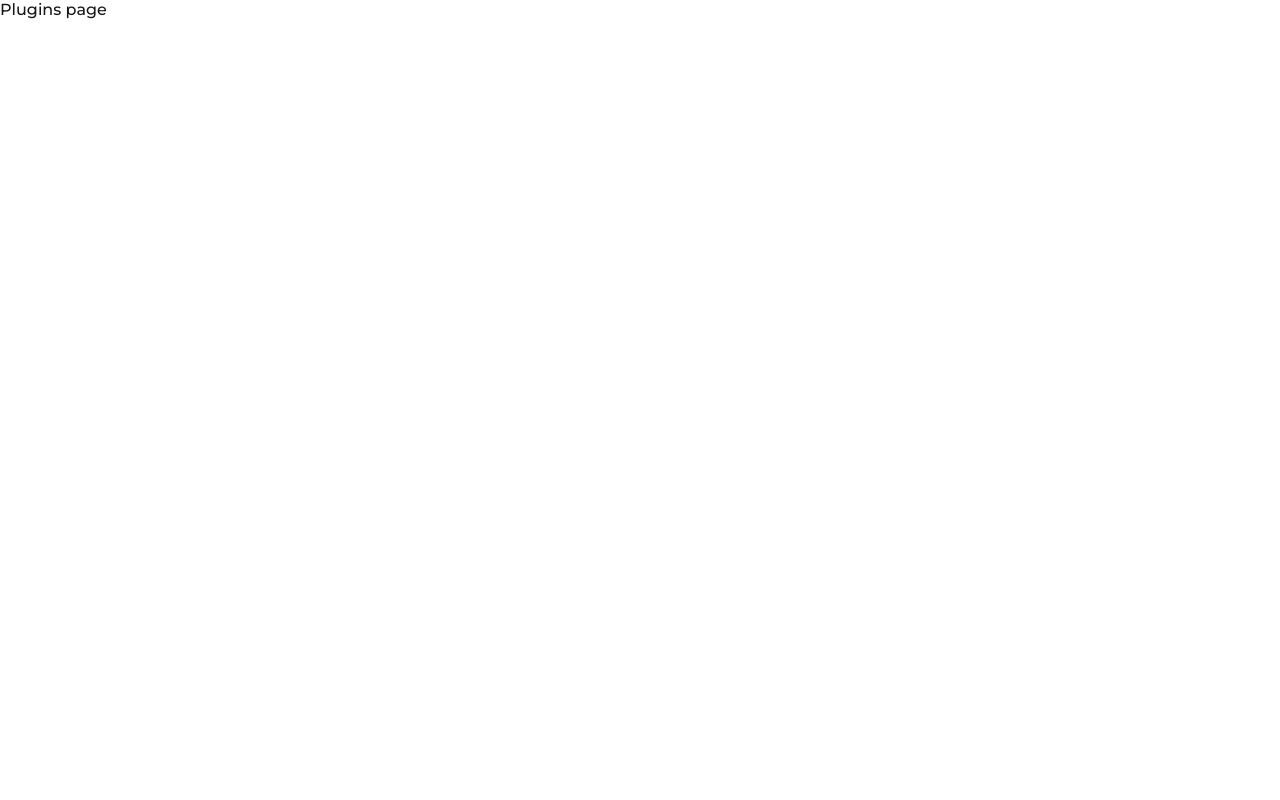
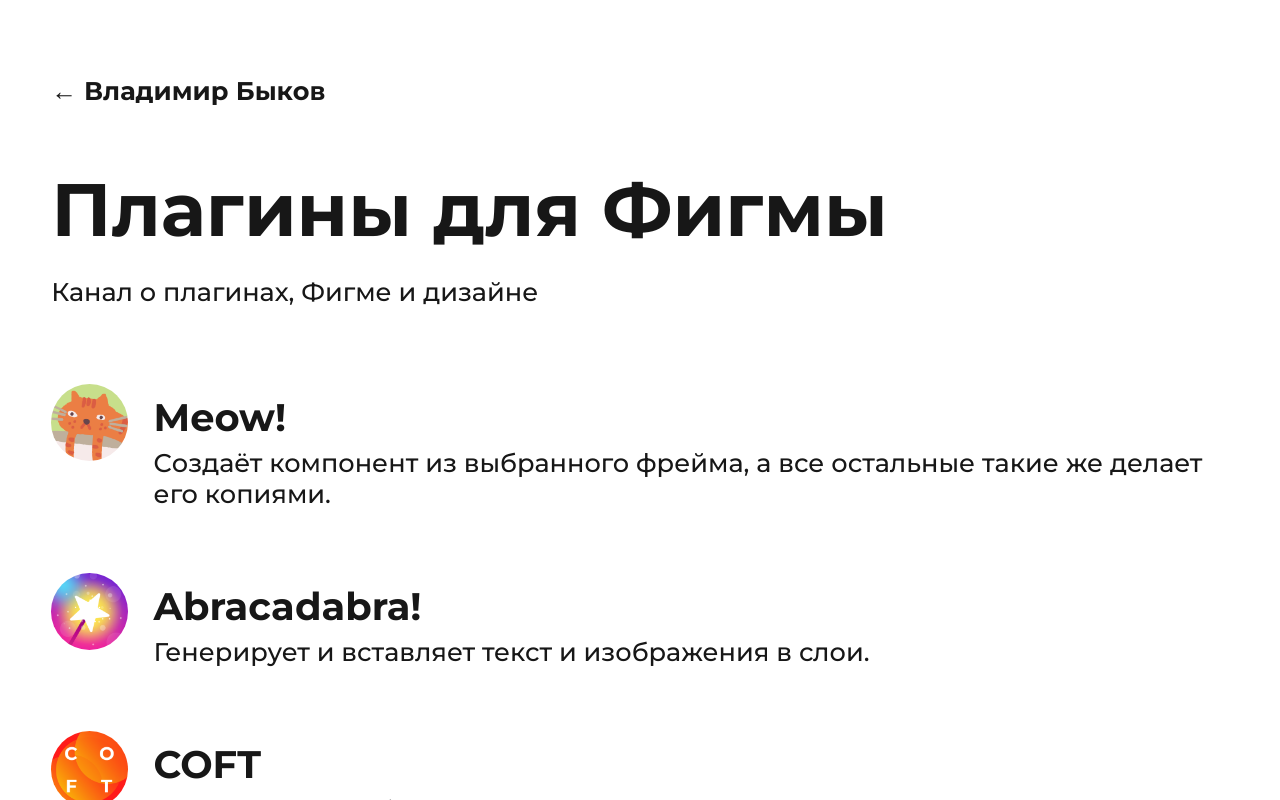
Before and after one commit to milsinery/milsinery, a React (Create React App) app: page /plugins in a window 1280 px wide. Built offline with nearby package versions, Linux system fonts and the light colour scheme; the HTML template or start-up script is replaced by a standard one.

Commit message:
add plugins page

```diff
--- a/package.json
+++ b/package.json
@@ -12,6 +12,7 @@
     "@types/react-dom": "^17.0.0",
     "react": "^17.0.2",
     "react-dom": "^17.0.2",
+    "react-helmet": "^6.1.0",
     "react-router-dom": "^5.1.7",
     "react-scripts": "4.0.3",
     "typescript": "^4.1.2",
@@ -42,6 +43,7 @@
     ]
   },
   "devDependencies": {
+    "@types/react-helmet": "^6.1.1",
     "@types/react-router-dom": "^5.1.7"
   }
 }
--- a/public/index.html
+++ b/public/index.html
@@ -13,14 +13,6 @@
     />
     <meta name="viewport" content="width=device-width, initial-scale=1" />
     <meta name="theme-color" content="#000000" />
-    <meta
-      name="description"
-      content="Разрабатываю интерфейсы, пишу к ним текст и рисую графику. Создаю плагины для Фигмы и рассказываю о них в канале Plugins for Figma."
-    />
-    <!--
-      manifest.json provides metadata used when your web app is installed on a
-      user's mobile device or desktop. See https://developers.google.com/web/fundamentals/web-app-manifest/
-    -->
     <link rel="manifest" href="%PUBLIC_URL%/manifest.json" />
     <!-- Yandex.Metrika counter -->
     <script type="text/javascript">
@@ -59,29 +51,9 @@
         /></div
     ></noscript>
     <!-- /Yandex.Metrika counter -->
-    <!--
-      Notice the use of %PUBLIC_URL% in the tags above.
-      It will be replaced with the URL of the `public` folder during the build.
-      Only files inside the `public` folder can be referenced from the HTML.
-
-      Unlike "/favicon.ico" or "favicon.ico", "%PUBLIC_URL%/favicon.ico" will
-      work correctly both with client-side routing and a non-root public URL.
-      Learn how to configure a non-root public URL by running `npm run build`.
-    -->
-    <title>Владимир Быков</title>
   </head>
   <body>
     <noscript>You need to enable JavaScript to run this app.</noscript>
     <div id="root"></div>
-    <!--
-      This HTML file is a template.
-      If you open it directly in the browser, you will see an empty page.
-
-      You can add webfonts, meta tags, or analytics to this file.
-      The build step will place the bundled scripts into the <body> tag.
-
-      To begin the development, run `npm start` or `yarn start`.
-      To create a production bundle, use `npm run build` or `yarn build`.
-    -->
   </body>
 </html>
--- a/src/App.tsx
+++ b/src/App.tsx
@@ -1,7 +1,7 @@
+import { Route, Switch } from 'react-router-dom';
 import Main from './pages/main/index';
 import Plugins from './pages/plugins/index';
 import Error from './pages/error/index';
-import { Route, Switch } from 'react-router-dom';
 
 const App = () => {
   return (
--- a/src/components/Plugins/index.css
+++ b/src/components/pluginsList/index.css
@@ -1,4 +1,5 @@
-.plugins {
+.pluginsList {
   display: flex;
   flex-direction: column;
+  width: 100%;
 }
--- a/src/components/Plugins/index.tsx
+++ b/src/components/pluginsList/index.tsx
@@ -1,11 +1,11 @@
 import Plugin from '../plugin';
-import PluginsData from './pluginsData';
+import PluginsData from '../../data/pluginsData';
 import './index.css';
 
-const Plugins = () => {
+const PluginsList = () => {
   return (
     <>
-      <div className="plugins">
+      <div className="pluginsList">
         {PluginsData.map((item, key) => {
           return (
             <Plugin
@@ -23,4 +23,4 @@
   );
 };
 
-export default Plugins;
+export default PluginsList;
--- a/src/pages/main/index.css
+++ b/src/pages/main/index.css
@@ -11,7 +11,7 @@
     display: flex;
     flex-direction: column;
     max-width: 1280px;
-    margin: 6vmax 4vmax 8vmax 4vmax;
+    margin: 6vmax 4vmax 12vmax 4vmax;
   }
 
   .main__header {
--- a/src/pages/main/index.tsx
+++ b/src/pages/main/index.tsx
@@ -1,11 +1,21 @@
+import { Helmet } from 'react-helmet';
+import { Link } from 'react-router-dom';
+import PluginsList from '../../components/pluginsList/index';
 import avatar from '../../avatar.webp';
 import avatar2 from '../../avatar.png';
-import Plugins from '../../components/plugins/index';
-import { Link } from 'react-router-dom';
 import './index.css';
 
 const Main = () => {
   return (
+    <>
+      <Helmet>
+        <title>Владимир Быков</title>
+        <meta
+          name="description"
+          content="Разрабатываю интерфейсы, пишу к ним текст и рисую графику. Создаю плагины для Фигмы и рассказываю о них в канале Plugins for Figma."
+        />
+      </Helmet>
+
       <div className="main effect-fade-in effect-zoom-in">
         <div className="main__wrapper">
           <header className="main__header">
@@ -19,13 +29,15 @@
               <h3>Владимир Быков</h3>
             </div>
           </header>
-
           <h1 className="main__title">
             Разрабатываю интерфейсы, пишу к ним текст и рисую графику.
           </h1>
           <div className="main__plugins">
+            <Link to="/plugins">
               <h3 className="main__plugins-title">Плагины для Фигмы</h3>
-          <Plugins></Plugins>
+            </Link>
+
+            <PluginsList></PluginsList>
           </div>
           <div className="main__links">
             <h3 className="main__links-title">Контакты и портфолио</h3>
@@ -69,6 +81,7 @@
           <small className="main__version">Предварительная версия</small>
         </div>
       </div>
+    </>
   );
 };
 
--- a/src/pages/plugins/index.css
+++ b/src/pages/plugins/index.css
@@ -0,0 +1,35 @@
+.plugins {
+    display: flex;
+    flex-direction: column;
+    align-items: center;
+    height: 100%;
+    width: 100%;
+    overflow-y: auto;
+  }
+
+  .plugins__wrapper {
+    display: flex;
+    flex-direction: column;
+    max-width: 1280px;
+    margin: 6vmax 4vmax 12vmax 4vmax;
+  }
+
+  .plugins__header {
+    display: flex;
+    flex: 1 0;
+    margin-bottom: 5vmax;
+  }
+
+  .plugins__title {
+    margin: 0 0 2vmax 0;
+  }
+
+  .plugins__telegram-link {
+    margin: 0 0 6vmax 0;
+  }
+
+
+  .plugins__plugins-list {
+    display: flex;
+    flex-direction: column;
+  }
--- a/src/pages/plugins/index.tsx
+++ b/src/pages/plugins/index.tsx
@@ -1,7 +1,41 @@
+import { Helmet } from 'react-helmet';
+import { Link } from 'react-router-dom';
+import PluginsList from '../../components/pluginsList/index';
 import './index.css';
 
 const Plugins = () => {
-  return <div>Plugins page</div>;
+  return (
+    <>
+      <Helmet>
+        <title>Плагины для Фигмы</title>
+        <meta
+          name="description"
+          content="Плагины для Фигмы — ускоряют работу дизайнера, избавляя от повторения одних и тех же действий. Бесплатно и на русском языке."
+        />
+      </Helmet>
+
+      <div className="plugins effect-fade-in effect-zoom-in">
+        <div className="plugins__wrapper">
+          <header className="plugins__header">
+            <Link to="/">
+              <h3>← Владимир Быков</h3>
+            </Link>
+          </header>
+          <h1 className="plugins__title">Плагины для Фигмы</h1>
+          <p className="plugins__telegram-link">
+            <a
+              href="https://t.me/pluginsforfigma"
+              target="_blank"
+              rel="noopener noreferrer"
+            >
+              Канал о плагинах, Фигме и дизайне
+            </a>
+          </p>
+          <PluginsList></PluginsList>
+        </div>
+      </div>
+    </>
+  );
 };
 
 export default Plugins;
```
Also changed, not shown: src/data/pluginsData.js (renamed from src/components/Plugins/pluginsData.js, +8 -8 lines), 1 other file (tests, documents, lock files or other folders). Lines whose indentation alone changed are shown as unchanged.
